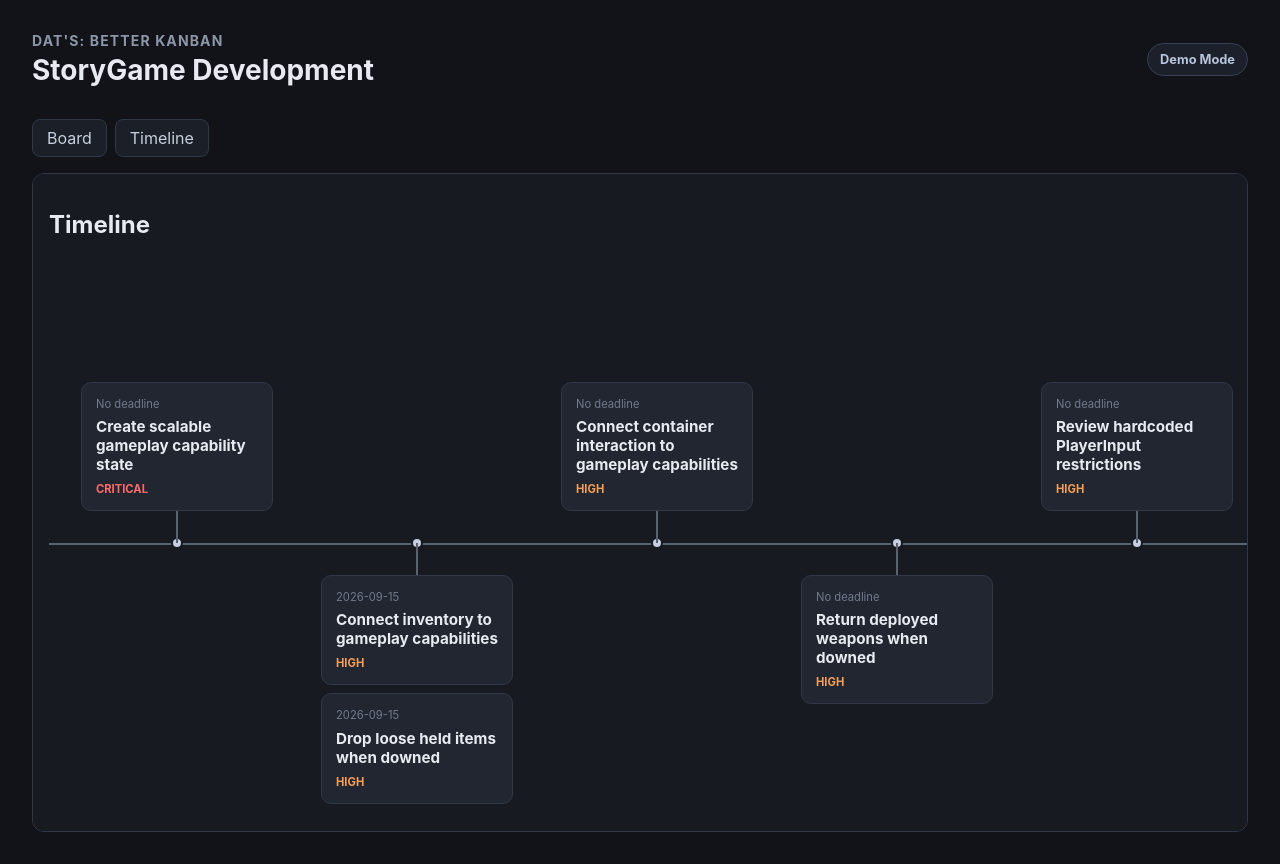
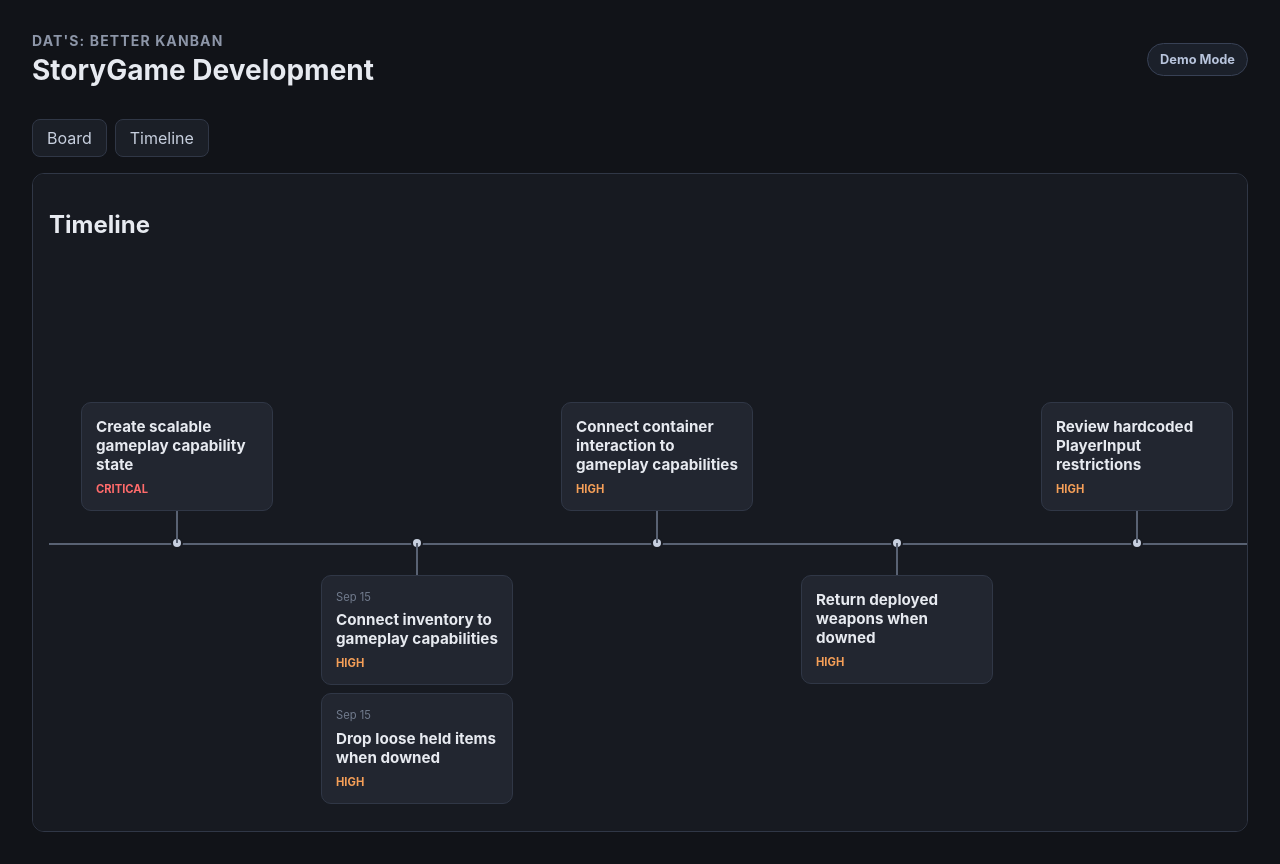
Before and after one commit to DatRuben/Dats-Better-Kanban, a React (Vite) app: page / in a window 1280 px wide. Both pictures are taken after a click on the button "Timeline". Built offline with nearby package versions, Linux system fonts and the light colour scheme.

Commit message:
changing deadline to either show month and day, or nothing at all if it doesnt exist

```diff
--- a/src/App.tsx
+++ b/src/App.tsx
@@ -39,6 +39,15 @@ function compareTasks(firstTask: Task, secondTask: Task) {
   }
 
   return firstTask.createdAt.localeCompare(secondTask.createdAt)
+}
+
+function formatDeadline(deadline: string) {
+  const date = new Date(`${deadline}T00:00:00`)
+
+  return date.toLocaleDateString('en-US', {
+    month: 'short',
+    day: 'numeric',
+  })
 }
 
 function App() {
@@ -172,9 +181,11 @@ function App() {
                       className="timeline-item"
                     >
                       <div className="timeline-item__content">
-                        <p className="timeline-item__deadline">
-                          {task.deadline ?? 'No deadline'}
-                        </p>
+                        {task.deadline && (
+                          <p className="timeline-item__deadline">
+                            {formatDeadline(task.deadline)}
+                          </p>
+                        )}
 
                         <h3>{task.title}</h3>
 
```
